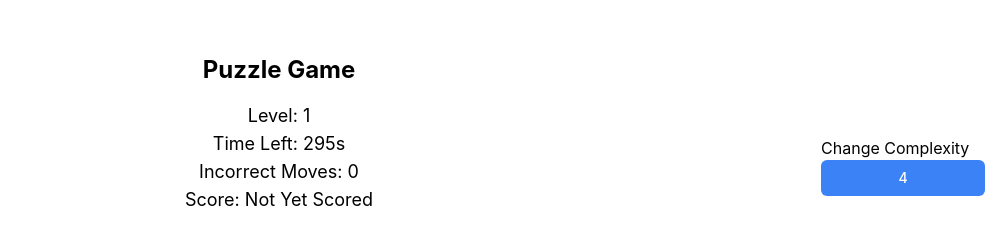
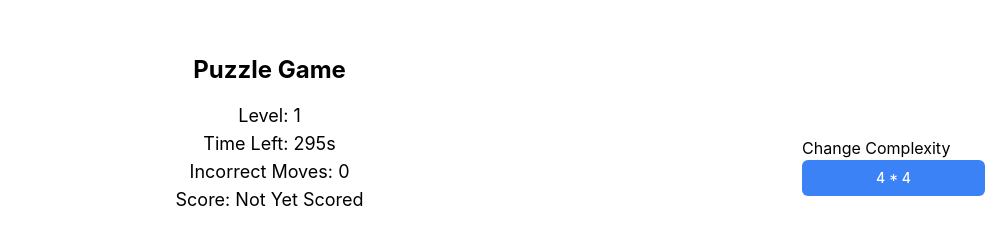
Before and after one commit to pravinray/puzzle-game, a React (Create React App) app: page / in a window 1280 px wide. Shown: the part 778-1014 px from the top of the page, without its empty margins (279-1280 px from the left). Built offline with nearby package versions, Linux system fonts and the light colour scheme.

Commit message:
updated grid options list view

```diff
--- a/src/layouts/ImageGrid.tsx
+++ b/src/layouts/ImageGrid.tsx
@@ -33,7 +33,7 @@ const ImageGrid: React.FC = () => {
         onClick={toggleDropdown}
         className="inline-flex justify-center w-full px-4 py-2 bg-blue-500 text-white text-sm font-medium rounded-md hover:bg-blue-600 focus:outline-none focus:ring-2 focus:ring-offset-2 focus:ring-blue-500"
       >
-        {gridSize || "Select"}
+        {gridSize ? `${gridSize} * ${gridSize}` : "Select"}
       </button>
       {isOpen && (
         <div className="origin-top-right absolute right-0 mt-2 w-56 rounded-md shadow-lg bg-white ring-1 ring-black ring-opacity-5">
@@ -51,7 +51,7 @@ const ImageGrid: React.FC = () => {
                 role=""
                 onClick={() => handleOptions(index)}
               >
-                {option}
+                {option} * {option}
               </a>
             ))}
           </div>
```
